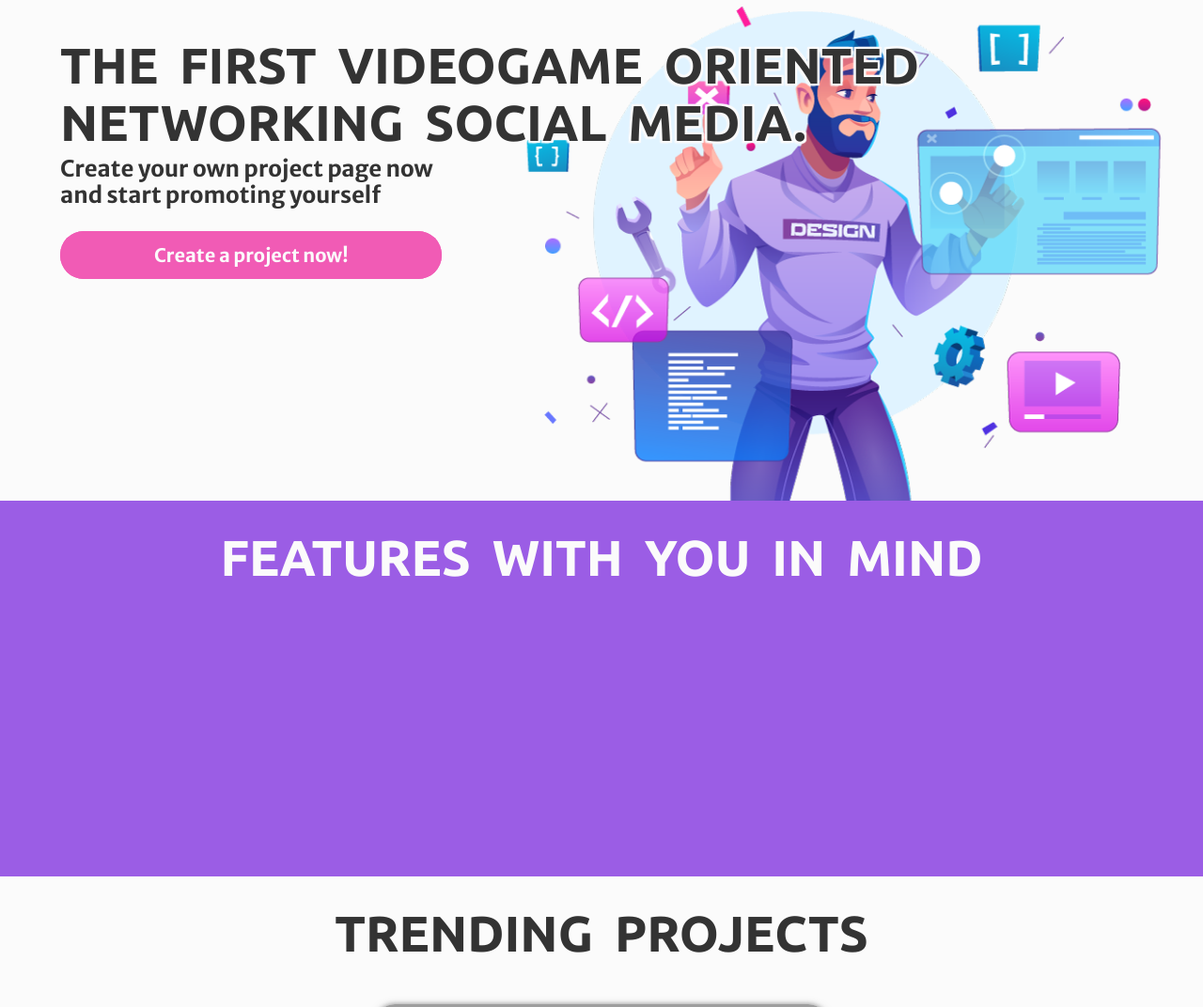
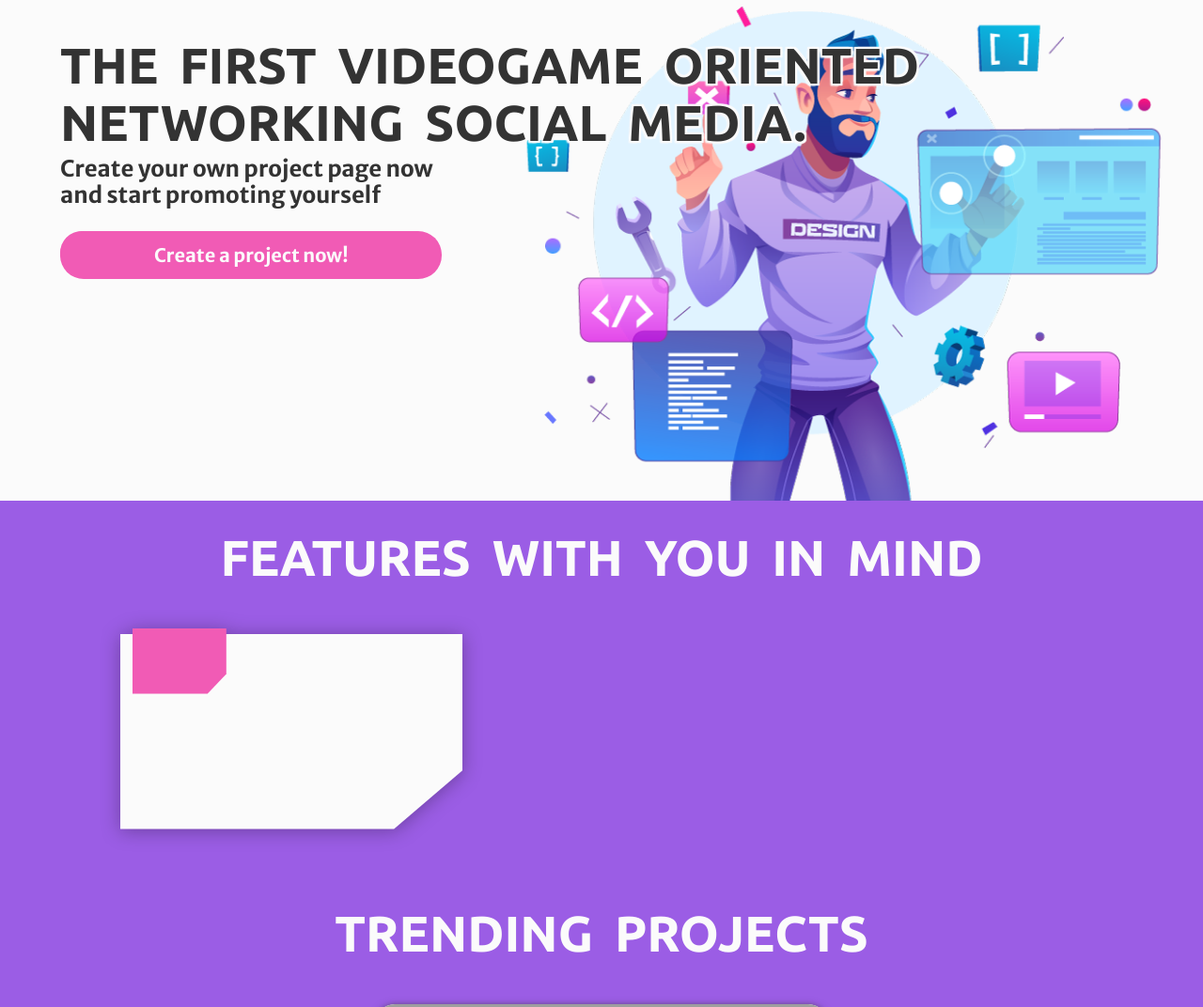
Before and after one commit to GamebayStudios/gamebay-library, a plain HTML site: page index.html in a window 1280 px wide. Shown: the part 117-1189 px from the top of the page at 94% size. Drawn offline with Linux system fonts and the light colour scheme; grey boxes are pictures that could not be loaded; a web font is replaced by a local one.

Commit message:
Avance Features

```diff
--- a/css/pages/home/home.css
+++ b/css/pages/home/home.css
@@ -44,7 +44,7 @@ html, body {
 }
 
 .nav-bar .searcher .categories .categories-select {
-    height: 30px;
+    height: 14px;
     display: flex;
     justify-content: center;
     align-items: center;
@@ -162,20 +162,27 @@ html, body {
     /* width: 327px;
     height: 51px; */
 
+    display: inline-block;
+
     padding-top: 14px;
     padding-bottom: 14px;
     padding-left: 100px;
     padding-right: 100px;
 
     border: none;
-    cursor: pointer;
     border-radius: 25px;
+
     background-color: var(--brand-pink);
     transition: 0.5s ease background-color;
-    display: flex;
-    align-items: center;
-    justify-content: center;
+    cursor: pointer;
 
+}
+
+.hero-section .hero-text .call-to-action:hover{
+    background-color: var(--highlighted-pink);
+}
+
+.hero-section .hero-text .call-to-action a{
     text-decoration: none;
     font-family: var(--merriweather-font);
     font-weight: var(--bold);
@@ -184,18 +191,14 @@ html, body {
     text-align: center;
 }
 
-.hero-section .hero-text .call-to-action:hover{
-    background-color: var(--highlighted-pink);
-}
-
 .hero-section .hero-text .hero-title{
     width: 985px;
+    margin-bottom: 5px;
+    letter-spacing: -2%;
+    word-spacing: 10px;
     font-family: var(--ubuntu-font);
     font-weight: var(--bold);
     font-size: 40pt;
-    margin-bottom: 5px;
-    letter-spacing: -2%;
-    word-spacing: 10px;
 
     text-shadow: -2px 2px 2px var(--brand-white),
                   2px 2px 1px var(--brand-white),
@@ -216,7 +219,7 @@ html, body {
 				  -2px -2px 1px var(--brand-white);
 }
 
-/* Features Section */
+/*? --------------------- Features section --------------------- **/
 
 .features-section{
     width: 100%;
@@ -234,11 +237,55 @@ html, body {
     word-spacing: 10px;
     text-align: center;
     margin-top: 30px;
+    color: var(--brand-white);
 }
 
 .features-subtitle {
     color: var(--brand-white);
 }
+
+.card1 .white-bg{
+    left: 10%;
+    margin-top: -5%;
+    position: fixed;
+    display: flex;
+    width: 364px;
+    height: 208px;
+    background-color: var(--brand-white);
+    z-index: 1;
+
+    clip-path: polygon(0 0, 100% 0, 100% 70%, 80% 100%, 0 100%);
+}
+
+.card1 .pink-sign{
+    left: 11%;
+    width: 100px;
+    height: 70px;
+    display: flex;
+    align-content: center;
+    align-items: center;
+    position: relative;
+
+    background-color: var(--brand-pink);
+    z-index: 2;
+
+    clip-path: polygon(0 0, 100% 0, 100% 70%, 80% 100%, 0 100%);
+}
+
+.card1 .card1-vector{
+    width: 20px;
+    height: 20px;
+    display: flex;
+    position: inherit;
+    border: 1px;
+    border-color: var(--brand-yellow);
+}
+
+
+.features-cards{
+    filter: drop-shadow(0px 2px 10px rgba(0,0,0, .3));
+}
+
 
 /* Trending Projects */
 .trending-projects {
@@ -246,4 +293,6 @@ html, body {
     height: 100%;
     margin: 0;
     padding: 0;
+
+    background-color: var(--brand-purple);
 }
--- a/index.html
+++ b/index.html
@@ -60,7 +60,9 @@
                 NETWORKING  SOCIAL  MEDIA.</h1>
             <p class="hero-subtitle">Create your own project page now
                 and start promoting yourself</p>
-            <button href="#" class="call-to-action">Create a project now!</button>
+            <div class="call-to-action">
+                <a href="#">Create a project now!</a>
+            </div>
         </div>
 
 
@@ -71,8 +73,24 @@
         <div class="features-subtitle">
             <h2 class="brand-subtitle">FEATURES WITH YOU IN MIND</h2>
         </div>
-        <div class="cards">
+
+        <div class="features-cards">
+            <div class="card1">
+
+                <div class="pink-sign">
+                    <div class="card1-vector"></div>
+                </div>
+                <div class="white-bg"></div>
+            </div>
         </div>
+
+        <!-- <svg version="1.1"
+        baseProfile="full"
+        width="300" height="200"
+        xmlns="http://www.w3.org/2000/svg"
+        class="circle">
+        <circle cx="15" cy="10" r="10" fill="yellow" />
+        </svg> -->
     </div>
 
     <!---------------- Trending Projects ---------------->
```
